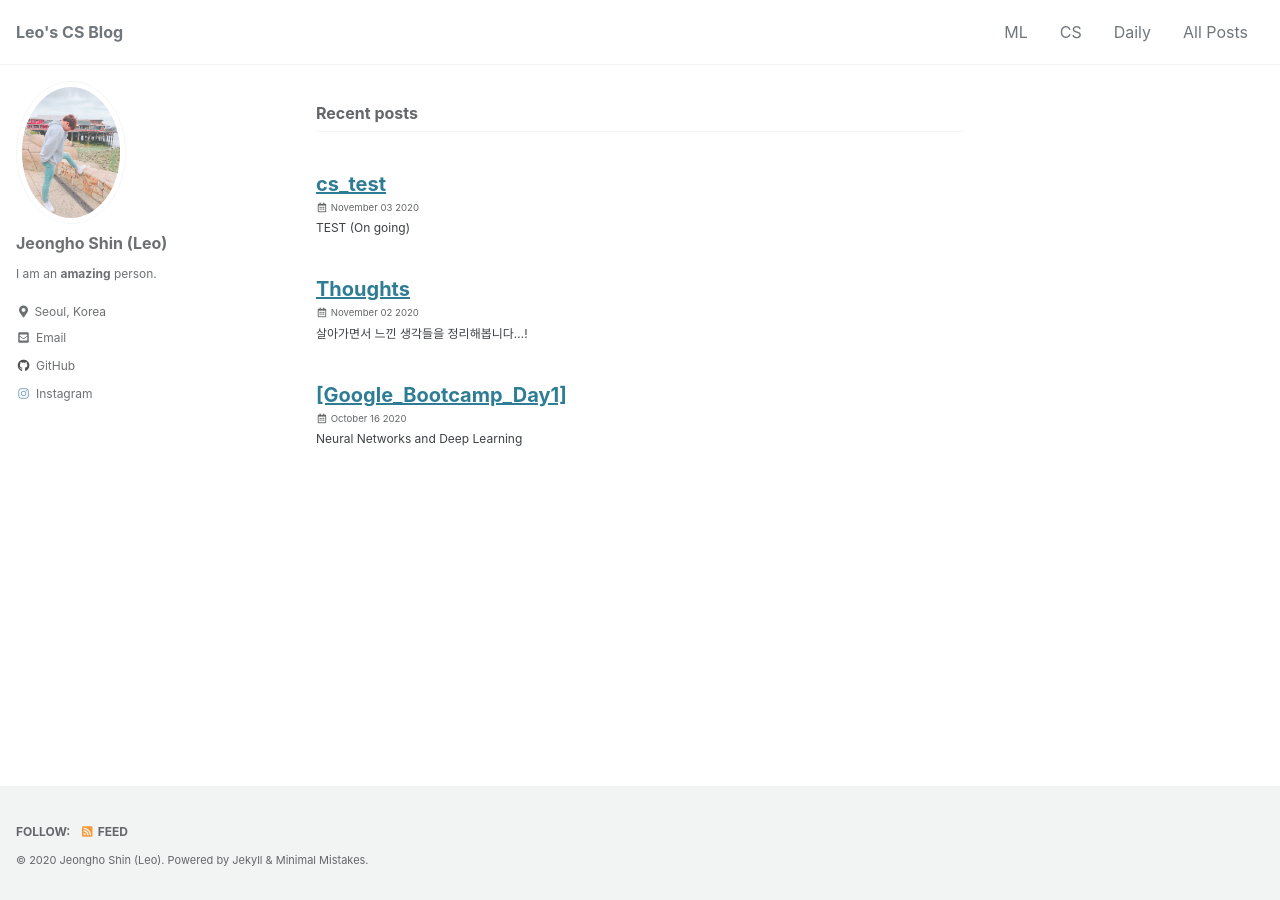
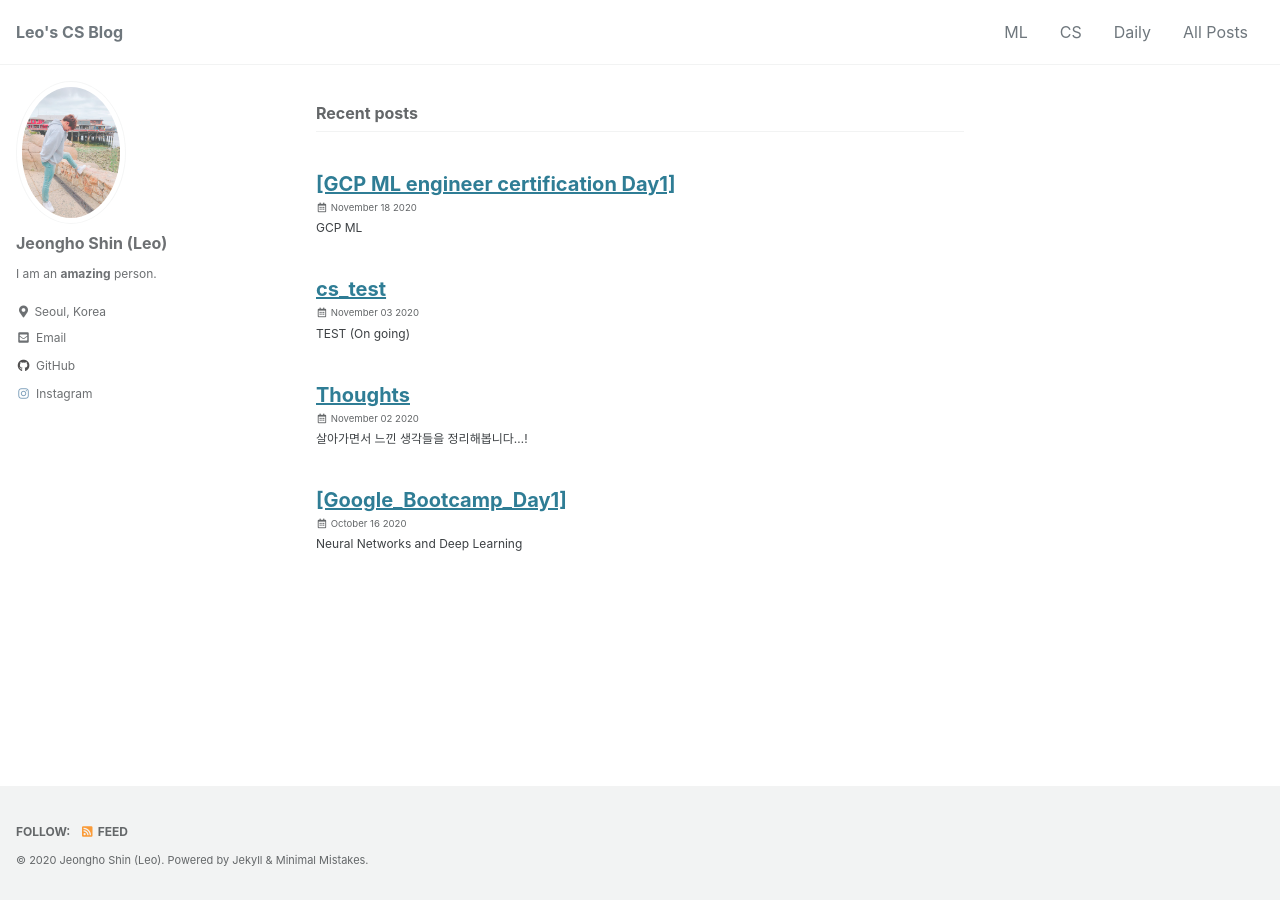
Before and after one commit to mlleo/mlleo.github.io, a Jekyll site: the page built from index.html, in a window 1280 px wide. Built offline with Jekyll 4.4.1, drawn with Linux system fonts in a browser that asks for light colours; cached includes are drawn as plain includes; the list of posts is cut into pages by our own code.

Commit message:
Update and rename 2020-11-17-GCP_day1 to 2020-11-18-GCP_day1.md

```diff
--- a/test/_posts/2012-01-02-layout-comments.md
+++ b/_posts/2020-11-18-GCP_day1.md
@@ -1,12 +1,10 @@
 ---
-title: "Layout: Comments Enabled"
+title: "[GCP ML engineer certification Day1]"
+categories:
+  - ML
+last_modified_at: 2020-11-18 12:00:00
 comments: true
-categories:
-  - Layout
-  - Uncategorized
-tags:
-  - comments
-  - layout
+use_math: true # MathJax On
 ---
 
-This post should display comments.
+GCP ML
```
